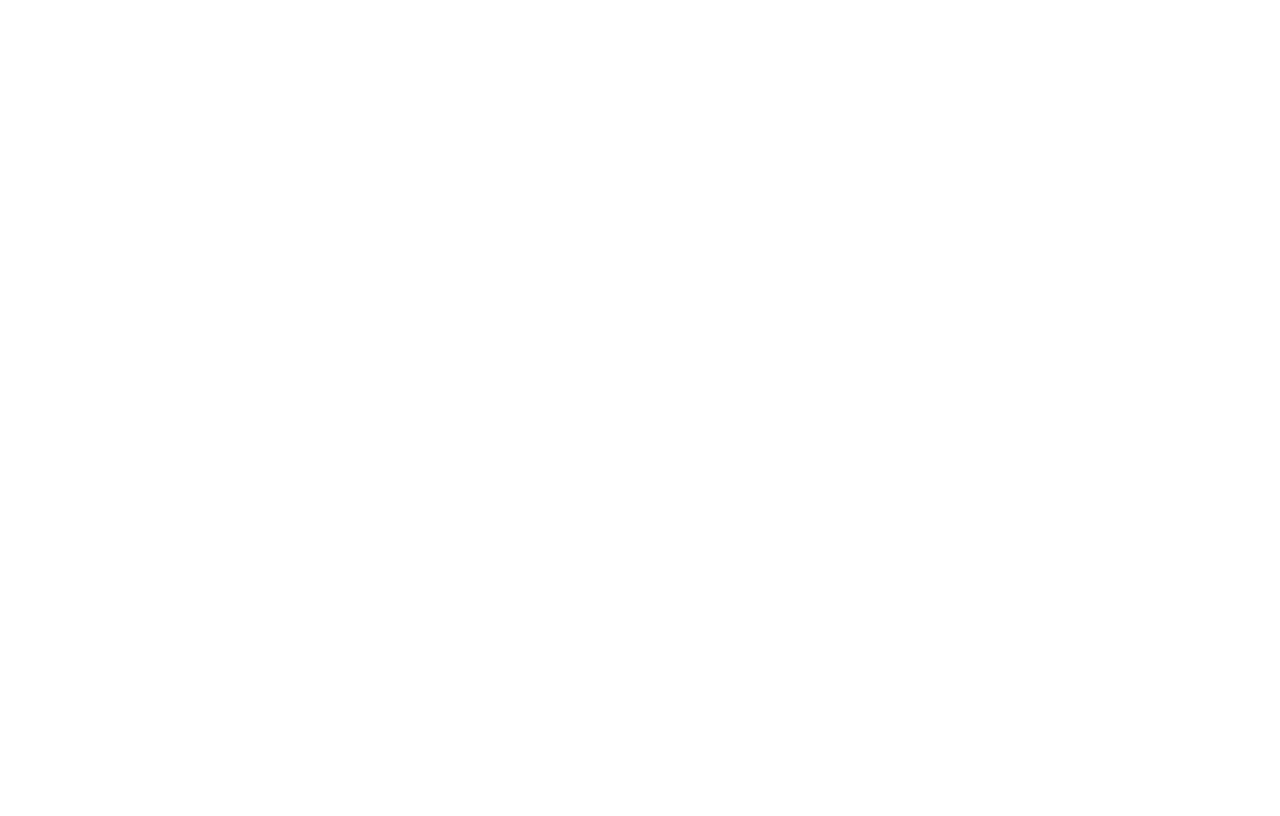
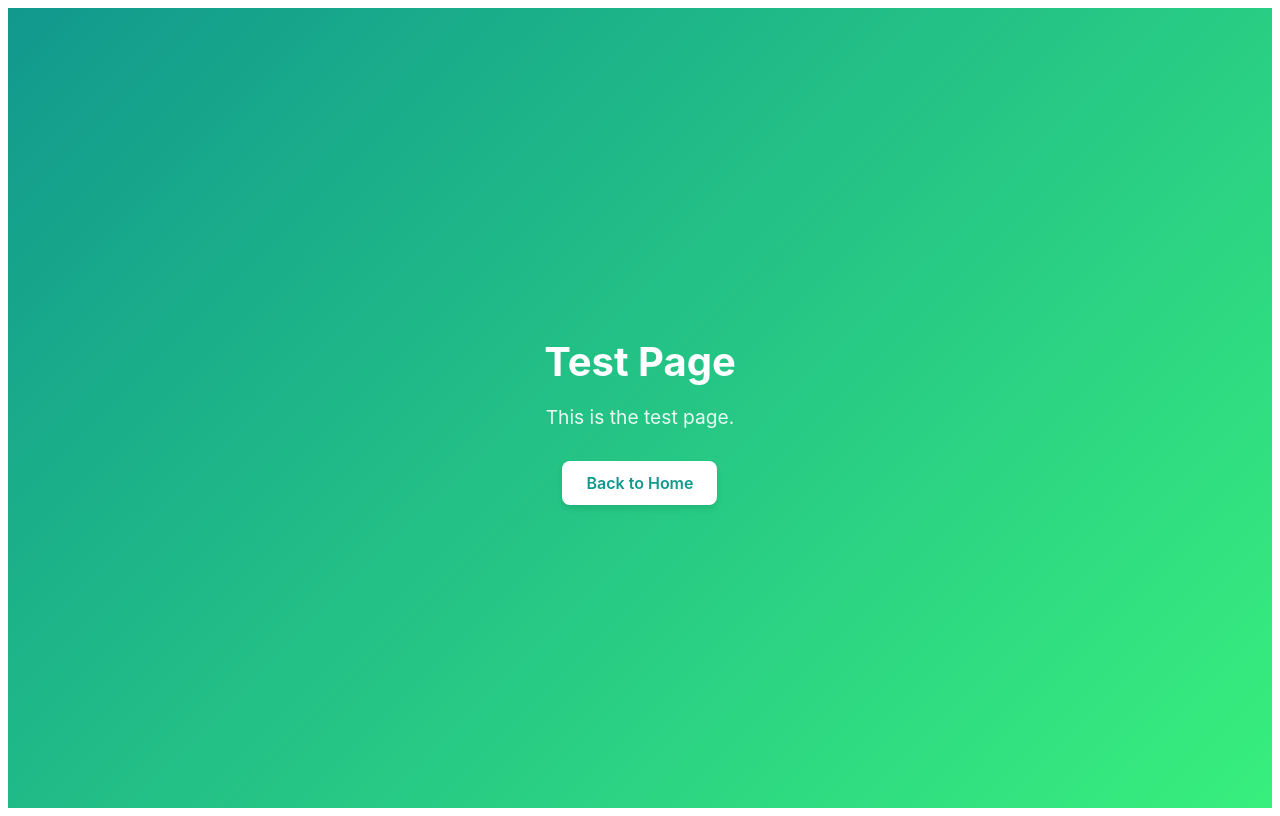
Before and after one commit to kobevino/nuxt-ci-cd, a Nuxt app: page /test in a window 1280 px wide. Before the commit this address had no page. Built offline with nearby package versions, Linux system fonts and the light colour scheme.

Commit message:
chore: test

```diff
--- /dev/null
+++ b/pages/test.vue
@@ -0,0 +1,53 @@
+<template>
+  <div class="test-page">
+    <div class="container">
+      <h1>Test Page</h1>
+      <p>This is the test page.</p>
+      <NuxtLink to="/" class="back-link">Back to Home</NuxtLink>
+    </div>
+  </div>
+</template>
+
+<style scoped>
+.test-page {
+  min-height: 100vh;
+  display: flex;
+  align-items: center;
+  justify-content: center;
+  background: linear-gradient(135deg, #11998e 0%, #38ef7d 100%);
+  font-family: -apple-system, BlinkMacSystemFont, 'Segoe UI', Roboto, sans-serif;
+}
+
+.container {
+  text-align: center;
+  color: white;
+}
+
+.container h1 {
+  font-size: 2.5rem;
+  margin-bottom: 0.5rem;
+}
+
+.container p {
+  font-size: 1.2rem;
+  opacity: 0.9;
+  margin-bottom: 2rem;
+}
+
+.back-link {
+  display: inline-block;
+  background: white;
+  color: #11998e;
+  padding: 0.75rem 1.5rem;
+  border-radius: 8px;
+  text-decoration: none;
+  font-weight: 600;
+  transition: transform 0.2s, box-shadow 0.2s;
+  box-shadow: 0 4px 6px rgba(0, 0, 0, 0.1);
+}
+
+.back-link:hover {
+  transform: translateY(-2px);
+  box-shadow: 0 6px 12px rgba(0, 0, 0, 0.15);
+}
+</style>
```
